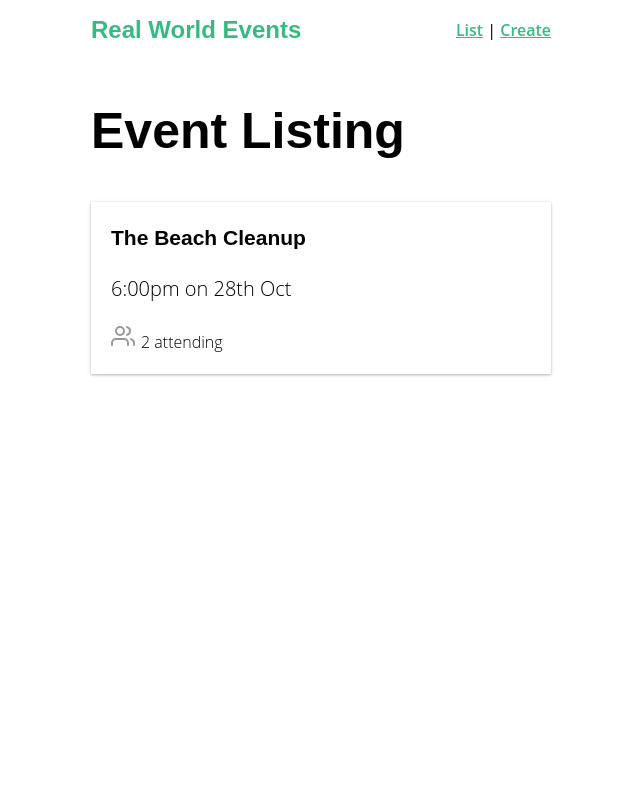
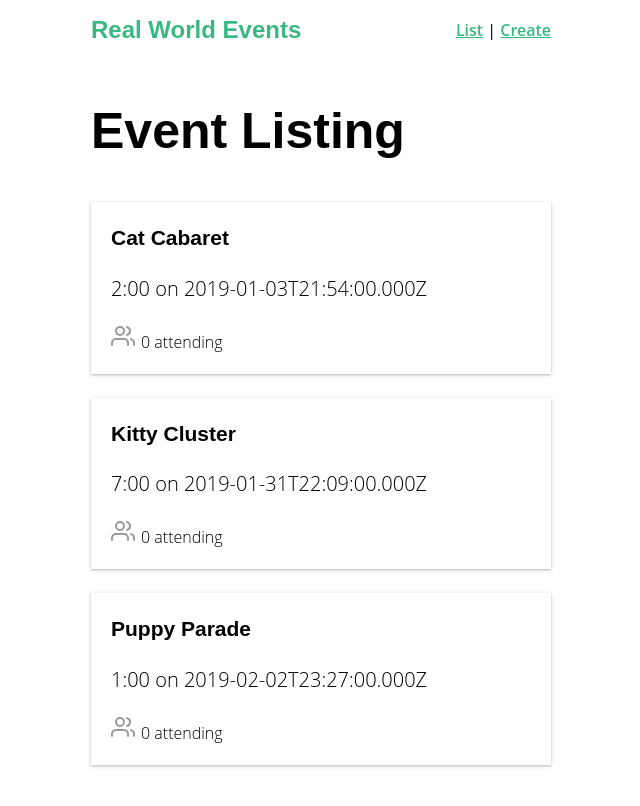
Before and after one commit to 88Hannah/vue-mastery-courses, a Vue app in the folder real-world-vue/: page / in a window 1280 px wide. Shown: the top 806 px of the page, without its empty margins (319-959 px from the left). Built offline with nearby package versions, Linux system fonts and the light colour scheme; data requests are answered from the project's data file.

Commit message:
API used to get event data

```diff
--- /dev/null
+++ b/real-world-vue/db.json
@@ -0,0 +1,49 @@
+{
+    "events": [
+      {
+        "id": 5928101,
+        "user": {
+          "id": "abc123",
+          "name": "Adam"
+        },
+        "category": "animal welfare",
+        "organizer": "Adam",
+        "title": "Cat Cabaret",
+        "description": "Yay felines!",
+        "location": "Meow Town",
+        "date": "2019-01-03T21:54:00.000Z",
+        "time": "2:00",
+        "attendees": []
+      },
+      {
+        "id": 8419988,
+        "user": {
+          "id": "abc123",
+          "name": "Adam"
+        },
+        "category": "animal welfare",
+        "organizer": "Adam",
+        "title": "Kitty Cluster",
+        "description": "Yay cats!",
+        "location": "Catlandia",
+        "date": "2019-01-31T22:09:00.000Z",
+        "time": "7:00",
+        "attendees": []
+      },
+      {
+        "id": 4582797,
+        "user": {
+          "id": "abc123",
+          "name": "Adam"
+        },
+        "category": "animal welfare",
+        "organizer": "Adam",
+        "title": "Puppy Parade",
+        "description": "Yay pups!",
+        "location": "Puptown ",
+        "date": "2019-02-02T23:27:00.000Z",
+        "time": "1:00",
+        "attendees": []
+      }
+    ]
+  }
--- a/real-world-vue/package.json
+++ b/real-world-vue/package.json
@@ -8,6 +8,7 @@
     "lint": "vue-cli-service lint"
   },
   "dependencies": {
+    "axios": "^1.0.0",
     "core-js": "^3.8.3",
     "feather-icons": "^4.29.0",
     "lodash": "^4.17.21",
--- a/real-world-vue/src/components/BaseIcon.vue
+++ b/real-world-vue/src/components/BaseIcon.vue
@@ -1,7 +1,7 @@
 <template>
     <div>
-    <div class="icon-wrapper" v-html="svg"></div>
-    <slot></slot>
+        <div class="icon-wrapper" v-html="svg"></div>
+        <slot></slot>
     </div>
 </template>
 
--- a/real-world-vue/src/components/EventCard.vue
+++ b/real-world-vue/src/components/EventCard.vue
@@ -1,5 +1,5 @@
 <template>
-    <router-link class="event-link" :to="{ name: 'event-show', params: { id: '1' } }">
+    <router-link class="event-link" :to="{ name: 'event-show', params: { id: event.id } }">
         <div class="event-card -shadow">
             <h4 class="title">{{ event.title }}</h4>
             <p class="eyebrow">{{ event.time }} on {{ event.date }}</p>
@@ -11,18 +11,8 @@
 <script>
 export default {
 
-    data() {
-        return {
-            event: {
-                title: "The Beach Cleanup",
-                date: "28th Oct",
-                time: "6:00pm",
-                attendees: [
-                    { id: '123abc', name: 'Hannah'},
-                    { id: '456def', name: 'Rob'},
-                ]
-            }
-        }
+    props: {
+        event: Object
     }
 
 }
--- /dev/null
+++ b/real-world-vue/src/services/EventServices.js
@@ -0,0 +1,20 @@
+import axios from 'axios'
+
+const apiClient = axios.create({
+    baseURL: 'http://localhost:3000',
+    withCredentials: false,
+    headers: {
+        Accept: 'application/json',
+        'Content-Type': 'application/json'
+    }
+})
+
+export default {
+    getEvents() {
+        return apiClient.get('/events')
+    },
+
+    getEvent(id) {
+        return apiClient.get('/events/' + id)
+    }
+}
--- a/real-world-vue/src/views/EventList.vue
+++ b/real-world-vue/src/views/EventList.vue
@@ -2,7 +2,7 @@
   <div>
     <h1>Event Listing</h1>
 
-    <event-card/>
+    <event-card v-for="event in events" :key="event.id" :event="event"/>
 
   </div>
 </template>
@@ -11,11 +11,26 @@
 
 <script>
 import EventCard from '../components/EventCard.vue'
+import EventServices from '../services/EventServices'
 
 export default {
 
   components: {
     EventCard
+  },
+  data() {
+    return {
+      events: []
+    }
+  },
+  created() {
+    EventServices.getEvents()
+      .then(response => {
+        this.events = response.data
+      })
+      .catch(error => {
+        console.log('There was an error: ' + error.response)
+      })
   }
 }
 </script>
--- a/real-world-vue/src/views/EventShow.vue
+++ b/real-world-vue/src/views/EventShow.vue
@@ -1,12 +1,69 @@
 <template>
   <div>
-    <h1>Event</h1>
-    <p>This is show {{ id }}</p>
+    <div class="event-header">
+      <span class="eyebrow">@{{ event.time }} on {{ event.date }}</span>
+      <h1 class="title">{{ event.title }}</h1>
+      <h5>Organized by {{ event.organizer }}</h5>
+      <h5>Category: {{ event.category }}</h5>
+    </div>
+    <BaseIcon name="map"><h2>Location</h2></BaseIcon>
+    <address>{{ event.location }}</address>
+    <h2>Event details</h2>
+    <p>{{ event.description }}</p>
+    <h2>Attendees
+      <span class="badge -fill-gradient">{{ event.attendees ? event.attendees.length : 0 }}</span>
+    </h2>
+    <ul class="list-group">
+      <li v-for="(attendee, index) in event.attendees" :key="index" class="list-item">
+        <b>{{ attendee.name }}</b>
+      </li>
+    </ul>
   </div>
 </template>
 
 <script>
+
+import EventServices from '../services/EventServices'
+
 export default {
   props: ["id"],
+
+  data() {
+    return {
+      event: {}
+    }
+  },
+  created() {
+    EventServices.getEvent(this.id)
+      .then(response => {
+        this.event = response.data
+      })
+      .catch(error => {
+        console.log('There was an error: ' + error.response)
+      })
+  }
+
+
 };
 </script>
+
+<style scoped>
+  .location {
+    margin-bottom: 0;
+  }
+  .location > .icon {
+    margin-left: 10px;
+  }
+  .event-header > .title {
+    margin: 0;
+  }
+  .list-group {
+    margin: 0;
+    padding: 0;
+    list-style: none;
+  }
+  .list-group > .list-item {
+    padding: 1em 0;
+    border-bottom: solid 1px #e5e5e5;
+  }
+</style>
```
Also changed, not shown: 1 other file (tests, documents, lock files or other folders).
